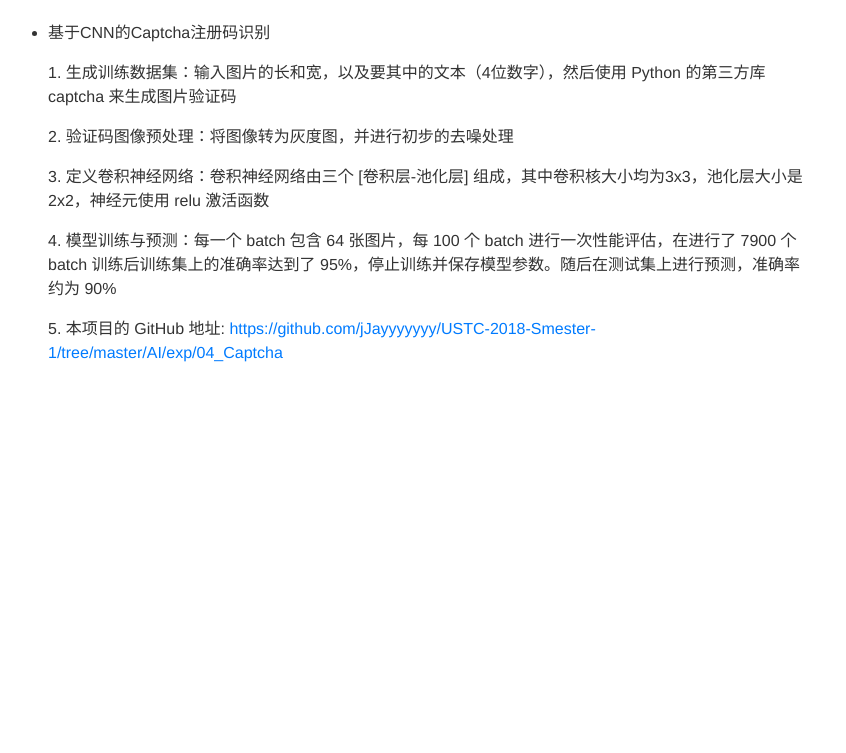
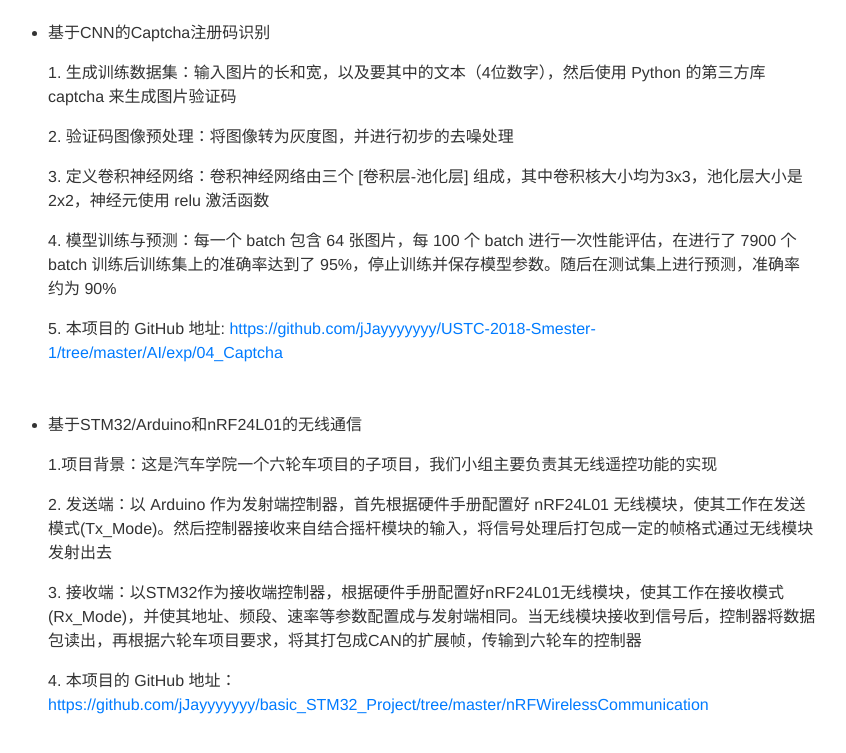
Before and after one commit to jJayyyyyyy/resume, a plain HTML site: page index.html in a window 1280 px wide. Shown: the part 2029-2782 px from the top of the page, without its empty margins (216-1062 px from the left). Before the commit the page ends 2490 px from the top, so only its background shows below. Drawn offline with Linux system fonts and the light colour scheme.

Commit message:
update resume

```diff
--- a/index.html
+++ b/index.html
@@ -147,6 +147,19 @@
 				</div>
 			</section>
 
+			<section class="row align-items-center">
+				<div class="col-12 my_pad_8">
+					<ul>
+						<li>基于STM32/Arduino和nRF24L01的无线通信</li>
+						<p></p>
+						<p>1.项目背景：这是汽车学院一个六轮车项目的子项目，我们小组主要负责其无线遥控功能的实现</p>
+						<p>2. 发送端：以 Arduino 作为发射端控制器，首先根据硬件手册配置好 nRF24L01 无线模块，使其工作在发送模式(Tx_Mode)。然后控制器接收来自结合摇杆模块的输入，将信号处理后打包成一定的帧格式通过无线模块发射出去</p>
+						<p>3. 接收端：以STM32作为接收端控制器，根据硬件手册配置好nRF24L01无线模块，使其工作在接收模式(Rx_Mode)，并使其地址、频段、速率等参数配置成与发射端相同。当无线模块接收到信号后，控制器将数据包读出，再根据六轮车项目要求，将其打包成CAN的扩展帧，传输到六轮车的控制器</p>
+						<p>4. 本项目的 GitHub 地址：<a href="https://github.com/jJayyyyyyy/basic_STM32_Project/tree/master/nRFWirelessCommunication">https://github.com/jJayyyyyyy/basic_STM32_Project/tree/master/nRFWirelessCommunication</a></p>
+					</ul>
+				</div>
+			</section>
+
 		</article>
 	</div>
 </body>
```
